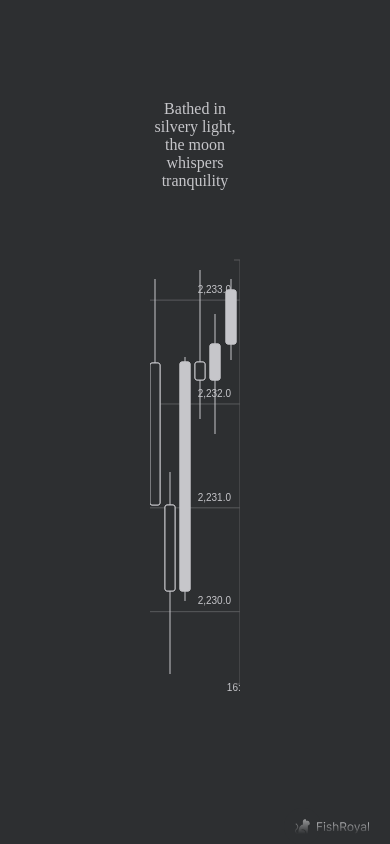
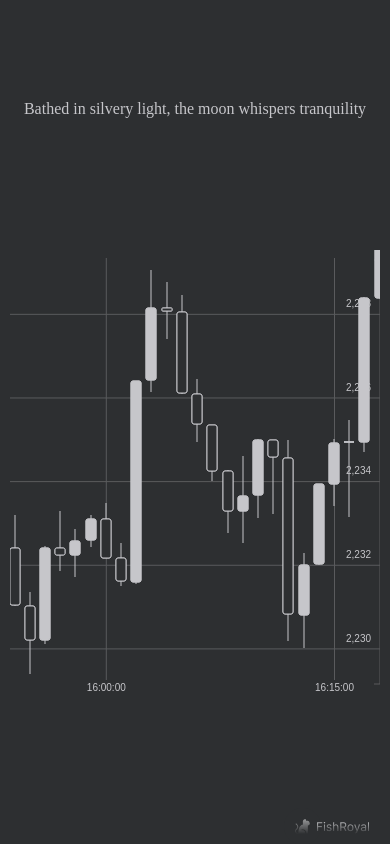
Before and after one commit to FishRoyal/live-candlestick-chart, a React (Create React App) app: page / in a window 390 px wide. Built offline with nearby package versions, Linux system fonts and the light colour scheme.

Commit message:
basic mobile adaptation

```diff
--- a/src/App.sass
+++ b/src/App.sass
@@ -3,3 +3,7 @@ body
     min-height: 100vh
     background: #2D2F31
     padding: 0 150px
+
+@media screen and (max-width: 700px)
+    body
+        padding: 0 10px
--- a/src/components/Chart/Chart.tsx
+++ b/src/components/Chart/Chart.tsx
@@ -12,7 +12,7 @@ import useChartTransform from "./ChartHooks/UseChartTransform";
 import useExtendData from "./ChartHooks/UseExtendData";
 
 const chart_dimentions = {
-    width: window.innerWidth - 300,
+    width: window.innerWidth >= 700 ? window.innerWidth - 300 : window.innerWidth - 20,
     height: window.innerHeight - 400
 }
 
```
